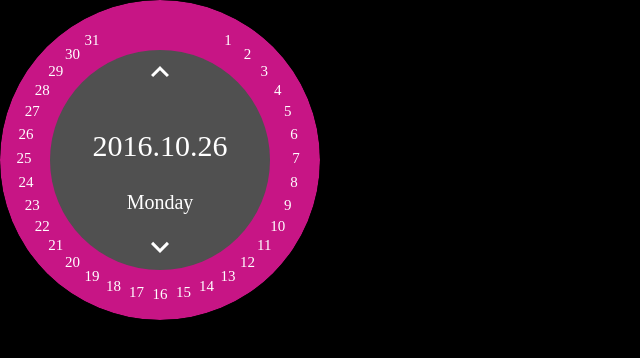
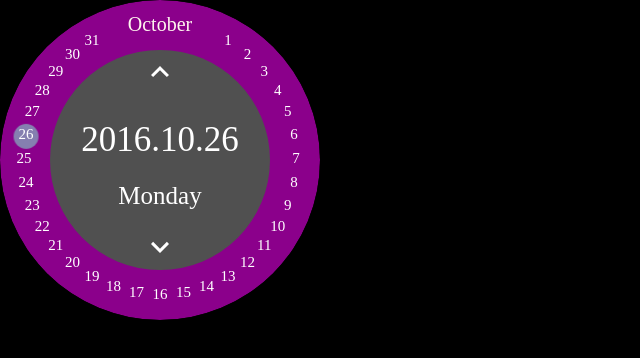
Before and after one commit to anawhj/jRound, a plain HTML site: page demo/calendar/index.html in a window 1280 px wide. Shown: the whole page, without its empty margins (0-640 px from the left). Drawn offline with nearby package versions, Linux system fonts and the light colour scheme.

Commit message:
modify calendar demo

```diff
--- a/demo/calendar/calendar.css
+++ b/demo/calendar/calendar.css
@@ -10,7 +10,7 @@ body {
     height: 320px;
     border-radius: 50%;
     overflow: hidden;
-    background-color: #C71585;
+    background-color: DarkMagenta;
     -webkit-clip-path: circle(50% at 50% 50%);
 }
 #today{
@@ -30,8 +30,8 @@ body {
 	position: absolute;
 	position: polar;
     polar-angle: 0deg;
-    polar-distance: 40%;
-	font-size: 30px;
+    polar-distance: 50%;
+	font-size: 35px;
 	font-style: bold;
 	color: white;
 }
@@ -39,8 +39,8 @@ body {
 	position: absolute;
 	position: polar;
     polar-angle: 180deg;
-    polar-distance: 20%;
-	font-size: 20px;
+    polar-distance: 10%;
+	font-size: 25px;
 	color: white;
 }
 #up {
@@ -69,6 +69,27 @@ body {
     text-align: center;
 	color: white;
     font-size: 15px;
+}
+#cursor {
+	position: absolute;
+	position: polar;
+    polar-angle: 280deg;
+    polar-distance: 85%;
+	width: 25px;
+    height: 25px;
+    padding: 0px 0px;
+    margin: 0px 0px;
+	background-color: #7FFFD4;
+	opacity: 0.5;
+	border-radius: 50%;
+}
+#month {
+	position: absolute;
+	position: polar;
+    polar-angle: 360deg;
+    polar-distance: 85%;
+	color: #FFF5EE;
+	font-size: 20px;
 }
 #item1 {
     position: polar;
--- a/demo/calendar/index.html
+++ b/demo/calendar/index.html
@@ -6,6 +6,7 @@
     <link rel="stylesheet" type="text/css" href="calendar.css" />
     <script src="../../src/css-common.js"></script>
     <script src="../../src/css-polar-demo.js"></script>
+	<script src="http://code.jquery.com/jquery-1.4.3.min.js"></script>
 </head>
 <body>
 	<div id="layout">
@@ -15,6 +16,8 @@
 			<div id="up"></div>
 			<div id="down"></div>
 		</div>
+		<div id="cursor"></div>
+		<div id="month">October</div>
 		<div id="item1" class="date">1</div>
 		<div id="item2" class="date">2</div>
 		<div id="item3" class="date">3</div>
```
